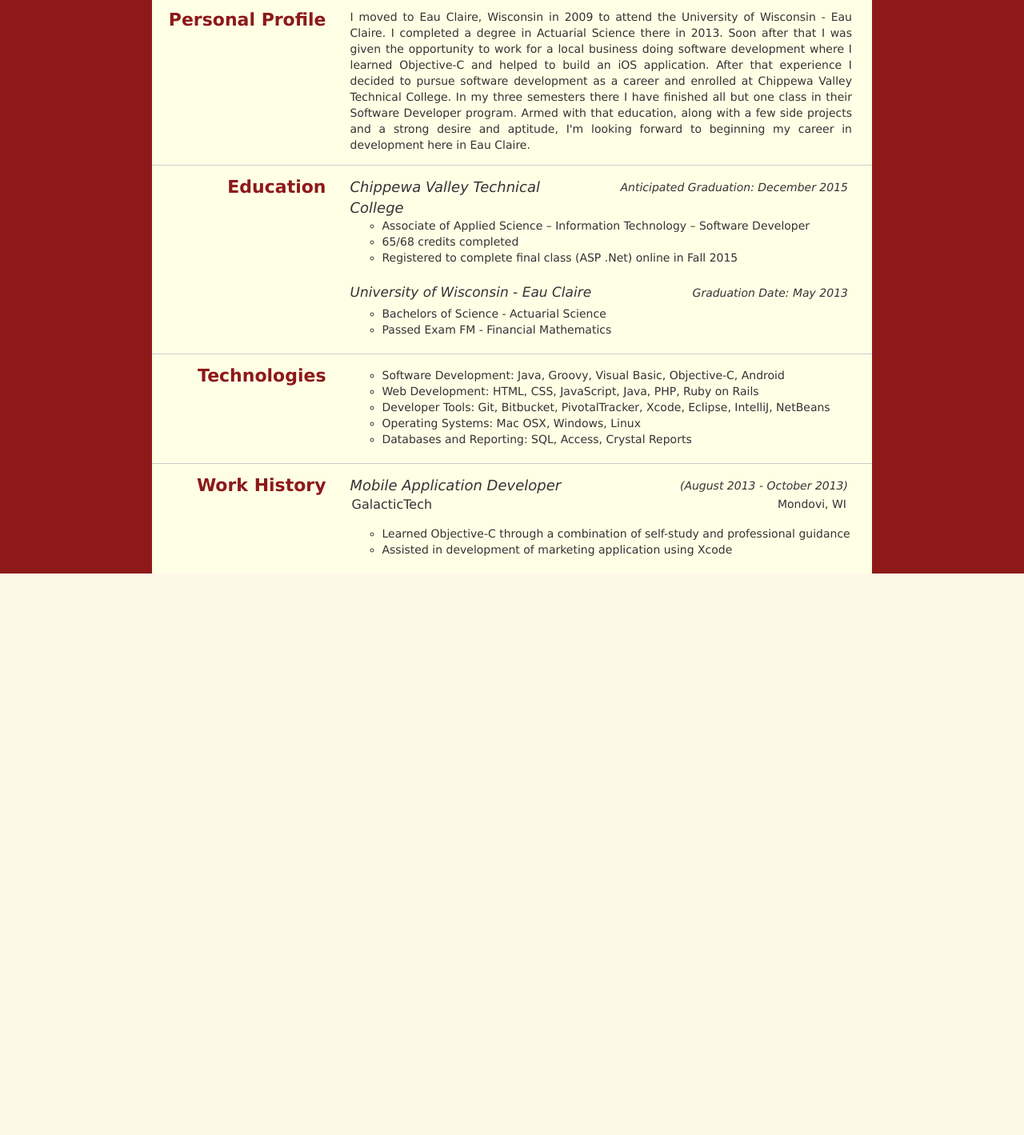
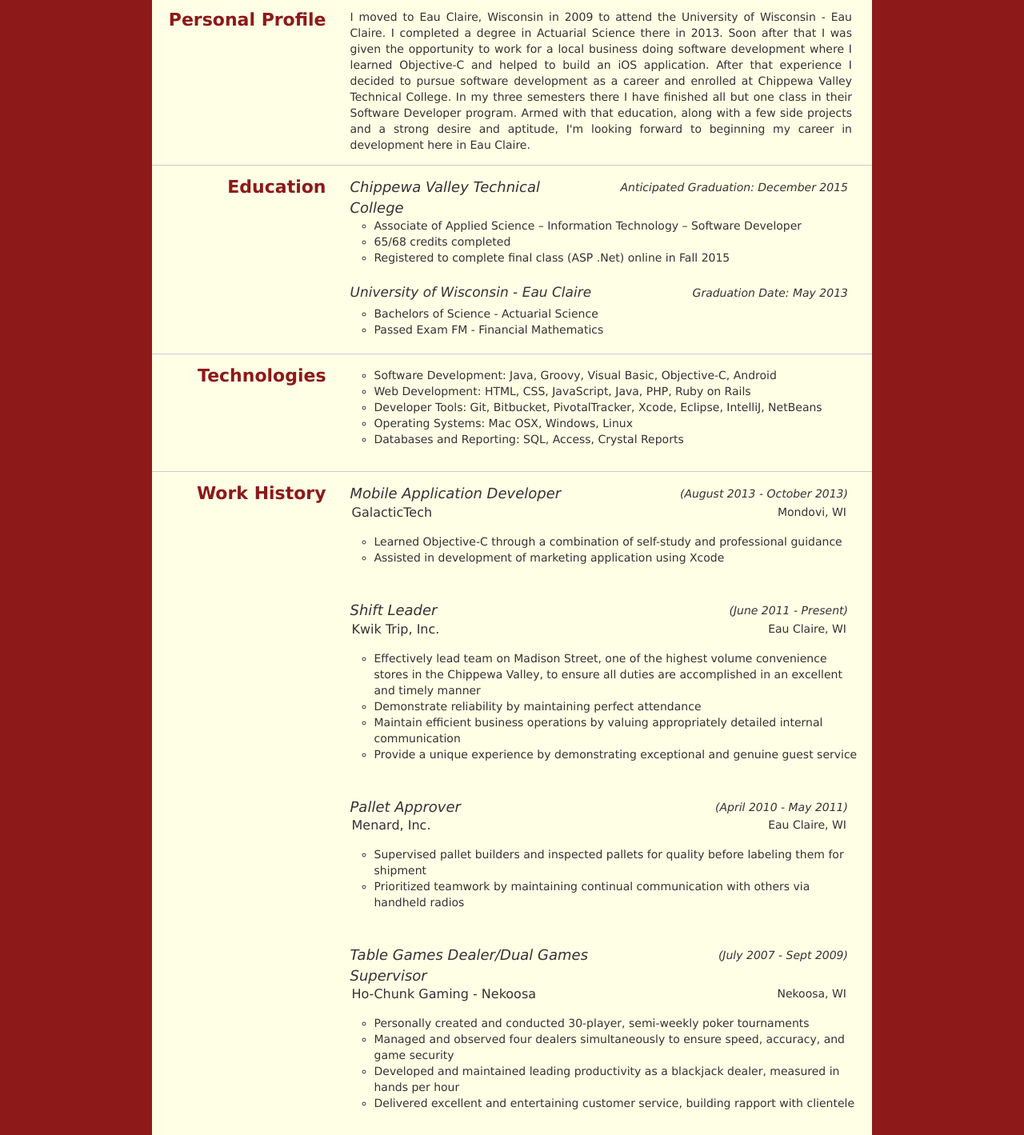
Before and after one commit to disciple520/jerimiahwoods.com, a PHP site: page / in a window 1280 px wide. Shown: the part 213-1632 px from the top of the page at 80% size. Before the commit the page ends 930 px from the top, so only its background shows below. Run offline with PHP 8.4, Linux system fonts and the light colour scheme; some libraries are stand-ins or nearby versions.

Commit message:
Finish adding work history

```diff
--- a/css/main.css
+++ b/css/main.css
@@ -114,7 +114,7 @@ body {
 }
 
 .details {
-  padding: 10px 15px;
+  padding: 10px 15px 20px 5px;
   font-size: 14px;
 }
 
@@ -202,7 +202,7 @@ hr {
 
 .subheading, .sub-subheading {
   font-style: italic;
-  text-align: center;
+  text-align: left;
 }
 
 .subheading {
@@ -211,6 +211,19 @@ hr {
 
 .sub-subheading {
   font-size: 12px;
+}
+
+.subheading.employer, .sub-subheading.city  {
+  padding-left: 30px;
+  font-style: normal;
+}
+
+.subheading.employer {
+  font-size: 16px;
+}
+
+.subheading.city {
+  font-size: 14px;
 }
 
 @media(min-width:992px){ /* For full size desktop screens */
@@ -256,13 +269,11 @@ hr {
 
   .subheading.employer {
     padding: 0px 32px;
-    font-style: normal;
     font-size: 16px;
   }
 
   .sub-subheading.city {
     padding: 0px 47px;
-    font-style: normal;
     font-size: 14px;
   }
 
--- a/index.html
+++ b/index.html
@@ -125,6 +125,76 @@
                     <li>Assisted in development of marketing application using Xcode</li>
                   </ul>
                 </div> <!-- end of details div -->
+                <div class"row">
+                  <div class="col-md-6 subheading">
+                    Shift Leader
+                  </div>
+                  <div class="col-md-6 sub-subheading">
+                    (June 2011 - Present)
+                  </div>
+                </div> <!-- end of row div -->
+                <div class="row">
+                  <div class="col-md-6 subheading second-row employer">
+                    Kwik Trip, Inc.
+                  </div>
+                  <div class="col-md-6 sub-subheading city">
+                    Eau Claire, WI
+                  </div>
+                </div> <!-- end of employer-line row div -->
+                <div class="details job">
+                  <ul>
+                    <li>Effectively lead team on Madison Street, one of the highest volume convenience stores in the Chippewa Valley, to ensure all duties are accomplished in an excellent and timely manner</li>
+                    <li>Demonstrate reliability by maintaining perfect attendance</li>
+                    <li>Maintain efficient business operations by valuing appropriately detailed internal</li> communication
+                    <li>Provide a unique experience by demonstrating exceptional and genuine guest service</li>
+                  </ul>
+                </div> <!-- end of details div -->
+                <div class"row">
+                  <div class="col-md-6 subheading">
+                    Pallet Approver
+                  </div>
+                  <div class="col-md-6 sub-subheading">
+                    (April 2010 - May 2011)
+                  </div>
+                </div> <!-- end of row div -->
+                <div class="row">
+                  <div class="col-md-6 subheading second-row employer">
+                    Menard, Inc.
+                  </div>
+                  <div class="col-md-6 sub-subheading city">
+                    Eau Claire, WI
+                  </div>
+                </div> <!-- end of employer-line row div -->
+                <div class="details job">
+                  <ul>
+                    <li>Supervised pallet builders and inspected pallets for quality before labeling them for shipment</li>
+                    <li>Prioritized teamwork by maintaining continual communication with others via handheld radios</li>
+                  </ul>
+                </div> <!-- end of details div -->
+                <div class"row">
+                  <div class="col-md-6 subheading">
+                    Table Games Dealer/Dual Games Supervisor
+                  </div>
+                  <div class="col-md-6 sub-subheading">
+                    (July 2007 - Sept 2009)
+                  </div>
+                </div> <!-- end of row div -->
+                <div class="row">
+                  <div class="col-md-6 subheading second-row employer">
+                    Ho-Chunk Gaming - Nekoosa
+                  </div>
+                  <div class="col-md-6 sub-subheading city">
+                    Nekoosa, WI
+                  </div>
+                </div> <!-- end of employer-line row div -->
+                <div class="details job">
+                  <ul>
+                    <li>Personally created and conducted 30-player, semi-weekly poker tournaments</li>
+                    <li>Managed and observed four dealers simultaneously to ensure speed, accuracy, and game security</li>
+                    <li>Developed and maintained leading productivity as a blackjack dealer, measured in hands per hour</li>
+                    <li>Delivered excellent and entertaining customer service, building rapport with clientele</li>
+                  </ul>
+                </div> <!-- end of details div -->
               </div> <!-- end of work-history div -->
             </div> <!-- end of row div -->
           </div> <!-- end of resume div -->
```
